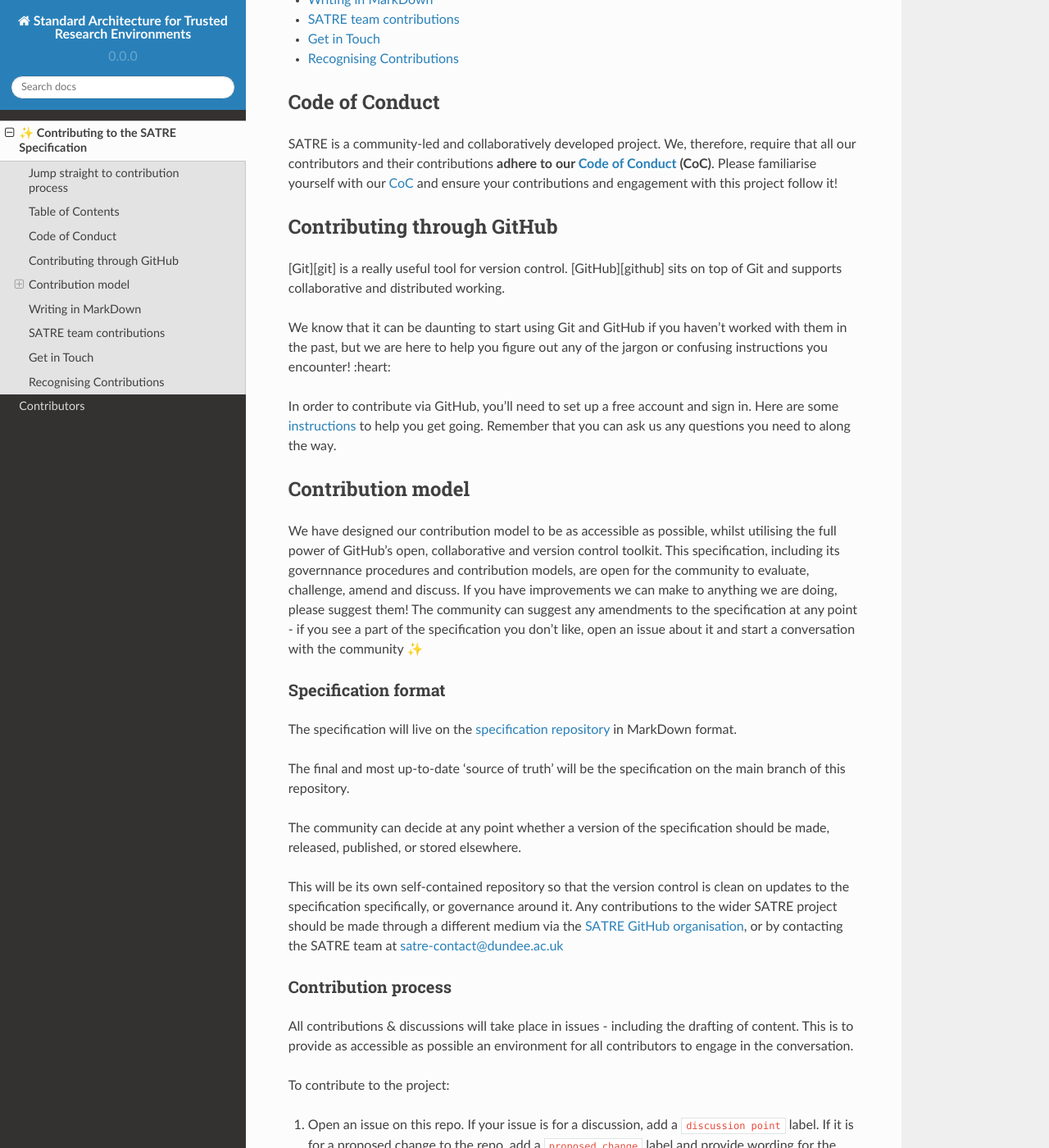
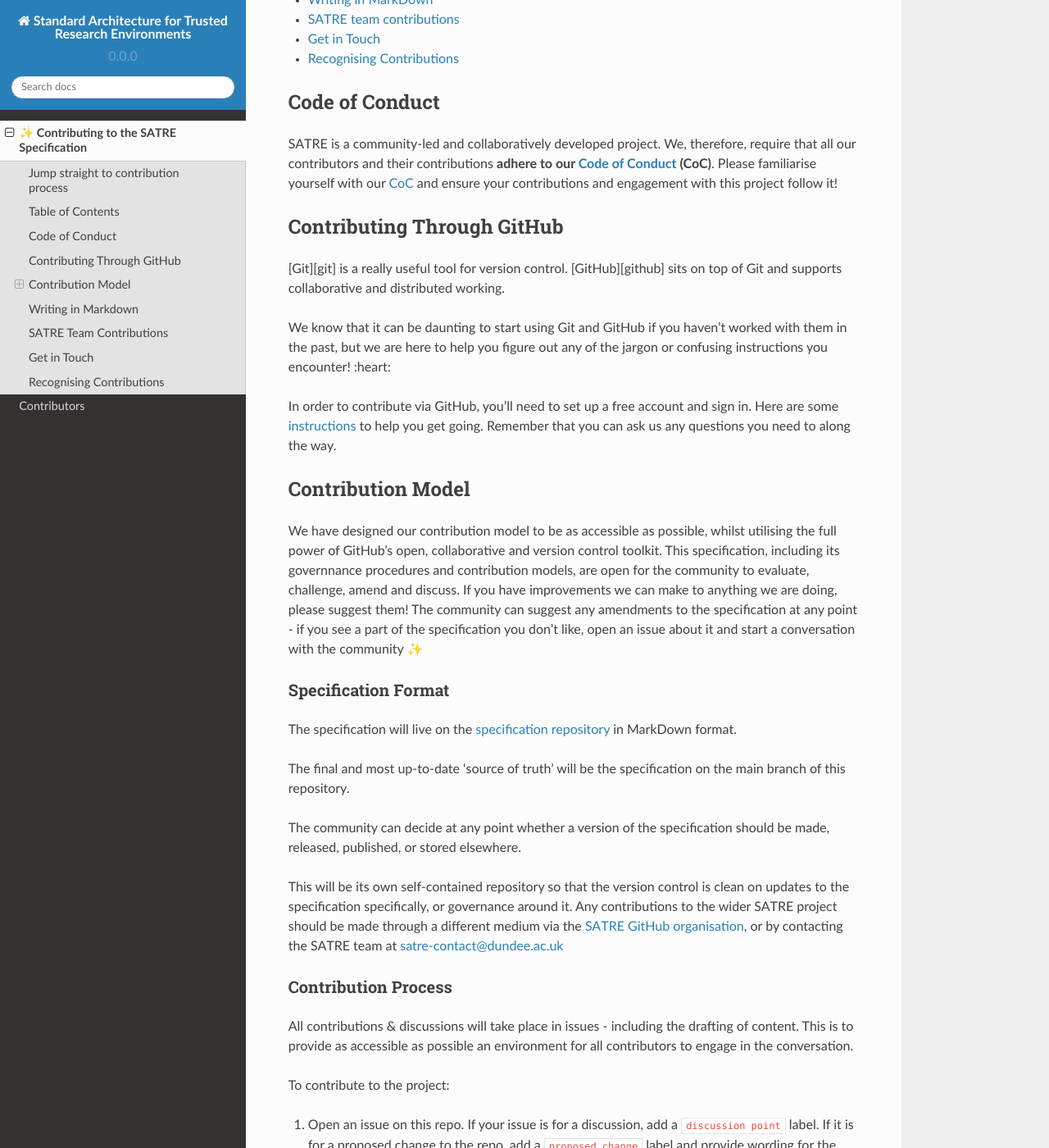
Before and after one commit to sa-tre/satre-specification, a Sphinx documentation site: the page built from docs/source/contributing.md, in a window 1280 px wide and 1400 px high, scrolled down 837 px. Shown: the whole window at 82% size. Built offline with Sphinx 7.4.7 and the Read the Docs theme 2.0.0, drawn with Linux system fonts in a browser that asks for light colours; some of the changed text lies outside the part shown.

Commit message:
Use consistent capitalisation for headings

```diff
--- a/docs/source/contributing.md
+++ b/docs/source/contributing.md
@@ -36,7 +36,7 @@ SATRE is a community-led and collaboratively developed project.
 We, therefore, require that all our contributors and their contributions **adhere to our [Code of Conduct](CODE_OF_CONDUCT.md) (CoC)**.
 Please familiarise yourself with our [CoC](CODE_OF_CONDUCT.md) and ensure your contributions and engagement with this project follow it!
 
-## Contributing through GitHub
+## Contributing Through GitHub
 
 [Git][git] is a really useful tool for version control.
 [GitHub][github] sits on top of Git and supports collaborative and distributed working.
@@ -47,13 +47,13 @@ In order to contribute via GitHub, you'll need to set up a free account and sign
 Here are some [instructions](https://help.github.com/articles/signing-up-for-a-new-github-account/) to help you get going.
 Remember that you can ask us any questions you need to along the way.
 
-## Contribution model
+## Contribution Model
 
 We have designed our contribution model to be as accessible as possible, whilst utilising the full power of GitHub's open, collaborative and version control toolkit.
 This specification, including its governnance procedures and contribution models, are open for the community to evaluate, challenge, amend and discuss. If you have improvements we can make to anything we are doing, please suggest them!
 The community can suggest any amendments to the specification at any point - if you see a part of the specification you don't like, open an issue about it and start a conversation with the community ✨
 
-### Specification format
+### Specification Format
 
 The specification will live on the [specification repository](https://github.com/sa-tre/satre-specification) in MarkDown format.
 
@@ -64,7 +64,7 @@ The community can decide at any point whether a version of the specification sho
 This will be its own self-contained repository so that the version control is clean on updates to the specification specifically, or governance around it.
 Any contributions to the wider SATRE project should be made through a different medium via the [SATRE GitHub organisation](https://github.com/sa-tre), or by contacting the SATRE team at [satre-contact@dundee.ac.uk](mailto:satre-contact@dundee.ac.uk)
 
-### Contribution process
+### Contribution Process
 
 All contributions & discussions will take place in issues - including the drafting of content.
 This is to provide as accessible as possible an environment for all contributors to engage in the conversation.
@@ -81,7 +81,7 @@ To contribute to the project:
 1. The Pull Request (PR) is built (either by the contributor or by the SATRE team) with the wording as finalised in the issue
 1. The PR is merged, and the issue is closed.
 
-### Consensus mechanism
+### Consensus Mechanism
 
 Approval from the SATRE team is based on [lazy consensus](https://medlabboulder.gitlab.io/democraticmediums/mediums/lazy_consensus/).
 Once an issue has been open for 7 days, unless there are outstanding objections within the comments, the SATRE team will approve the change.
@@ -89,7 +89,7 @@ If any of the SATRE team objects to a particular issue, this will be raised by i
 The SATRE team will only approve issues that have no outstanding objections.
 We will take all cues from community contributions.
 
-### Important notes
+### Important Notes
 
 We are in a bootstrapping phase to get an initial specification written. As part of this initial work we will propose a more formal governance model for the specification going forwards.
 
@@ -97,7 +97,7 @@ We have chosen to keep all discussion to issues for now, so contributors have a
 
 The community can suggest governance changes at any point. This includes the SATRE team, and any decision must be openly documented in the repo.
 
-## Writing in MarkDown
+## Writing in Markdown
 
 GitHub has a helpful page on [getting started with writing and formatting on GitHub](https://help.github.com/articles/getting-started-with-writing-and-formatting-on-github).
 
@@ -108,7 +108,7 @@ For example, you could write words as **bold** (`**bold**`), or in _italics_ (`_
 Also when writing in Markdown, please start each new sentence on a new line.
 Having each sentence on a new line will make no difference to how the text is displayed, there will still be paragraphs, but it makes the [diffs produced during the pull request](https://help.github.com/en/articles/about-comparing-branches-in-pull-requests) review easier to read! :sparkles:
 
-## SATRE team contributions
+## SATRE Team Contributions
 
 SATRE team members are free to contribute to the repo in the same way as any contributor—by opening issues, having a discussion with the community and submitting issues for approval to the SATRE team following the process above.
 The SATRE team is also doing ongoing work to identify the key features of this specification.
```
